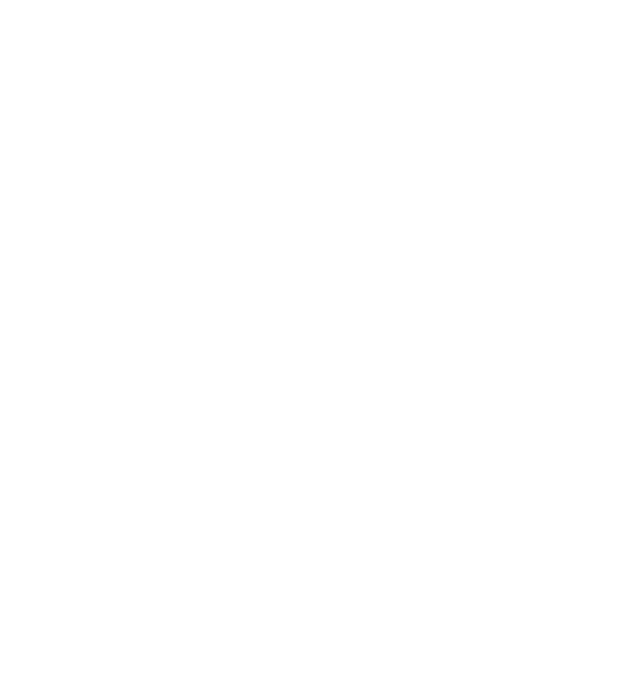
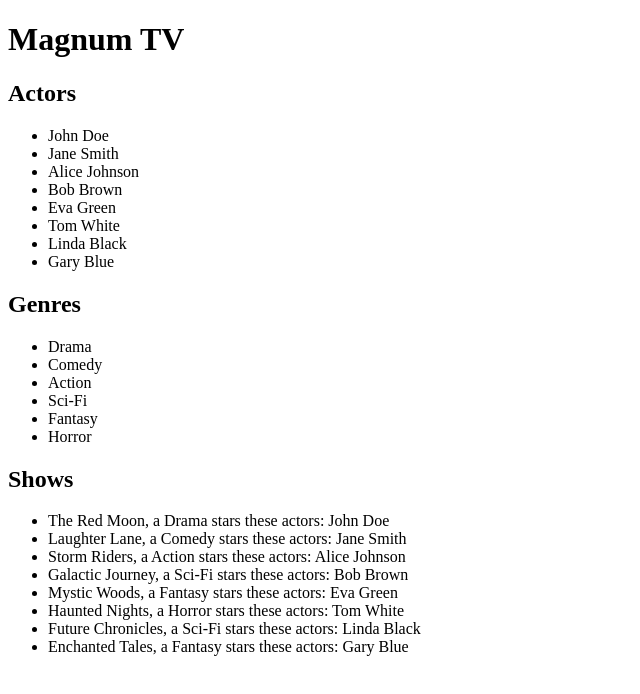
Before and after one commit to NSS-Day-Cohort-71/magnum-tv-Caleb-Ford-93, a plain HTML site: page index.html in a window 1280 px wide. Shown: the whole page, without its empty margins (0-640 px from the left). Drawn offline with Linux system fonts and the light colour scheme.

Commit message:
added main algorithm

```diff
--- a/index.html
+++ b/index.html
@@ -6,13 +6,8 @@
   </head>
 
   <body>
-    <main id="content">
-      <div>
-        <section id="actorList" class = "list"></section>
-        <section id="genreList" class = "list"></section>
-      </div>
-      <section id="showList" class = "list"></section>
-    </main>
-    <script src="./scripts/main.js"></script>
+    <h1>Magnum TV</h1>
+    <main id="content"></main>
+    <script type="module" src="./scripts/main.js"></script>
   </body>
 </html>
--- a/scripts/main.js
+++ b/scripts/main.js
@@ -1,7 +1,16 @@
-//import needed functions
+import { ActorList } from "./ActorList.js"
+import { GenreList } from "./GenreList.js"
+import { ShowList } from "./ShowList.js"
 
-//get html elements and store in variables
-
-//invoke list functions and store value in variables
-
-//update innerHTML of elements with html variables
+const html = `
+      <div>
+        <h2>Actors</h2>
+        <section id="actorList" class = "list">${ActorList()}</section>
+        <h2>Genres</h2>
+        <section id="genreList" class = "list">${GenreList()}</section>
+      </div>
+        <h2>Shows</h2>
+      <section id="showList" class = "list">${ShowList()}</section>
+`
+const container = document.querySelector("#content")
+container.innerHTML = html
```
